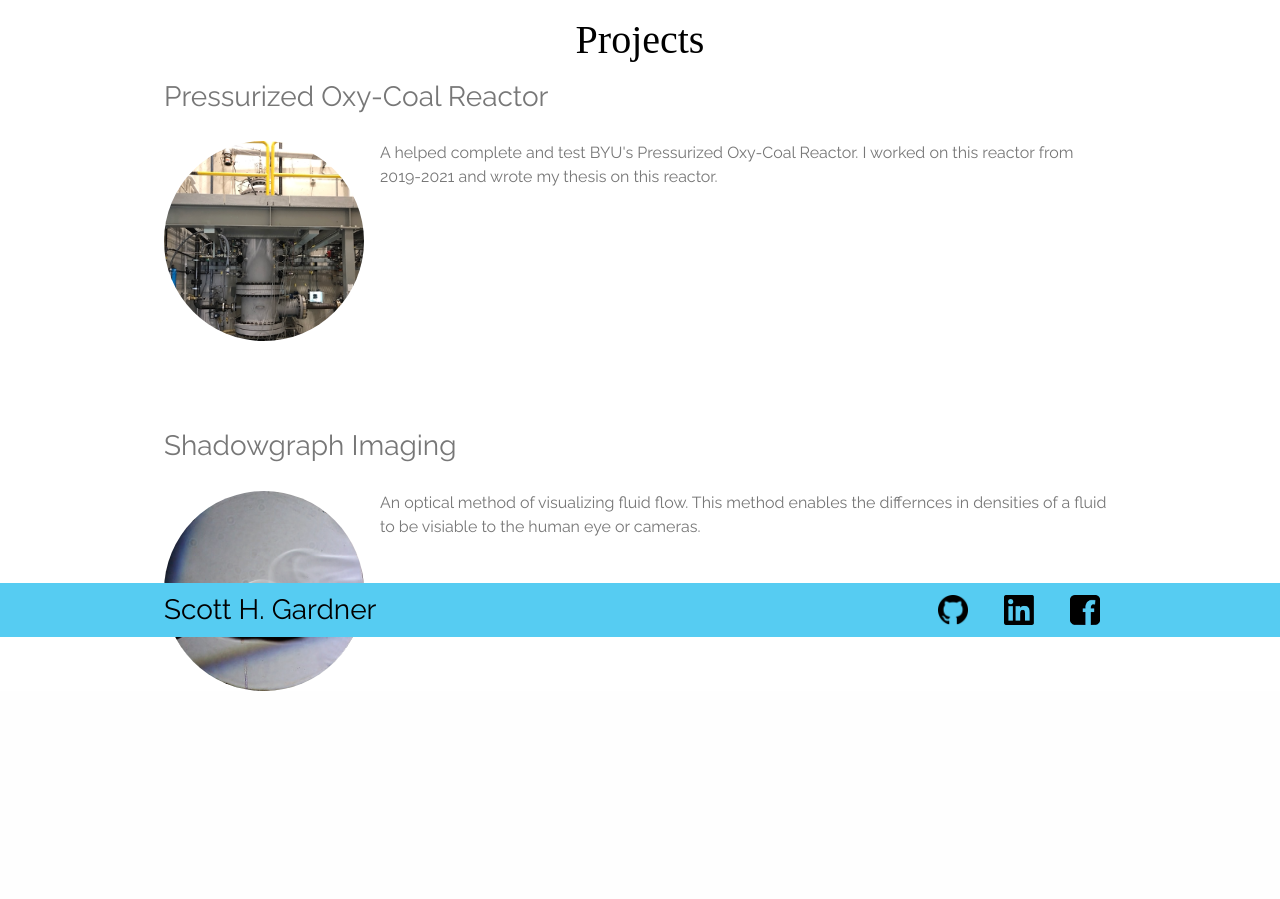
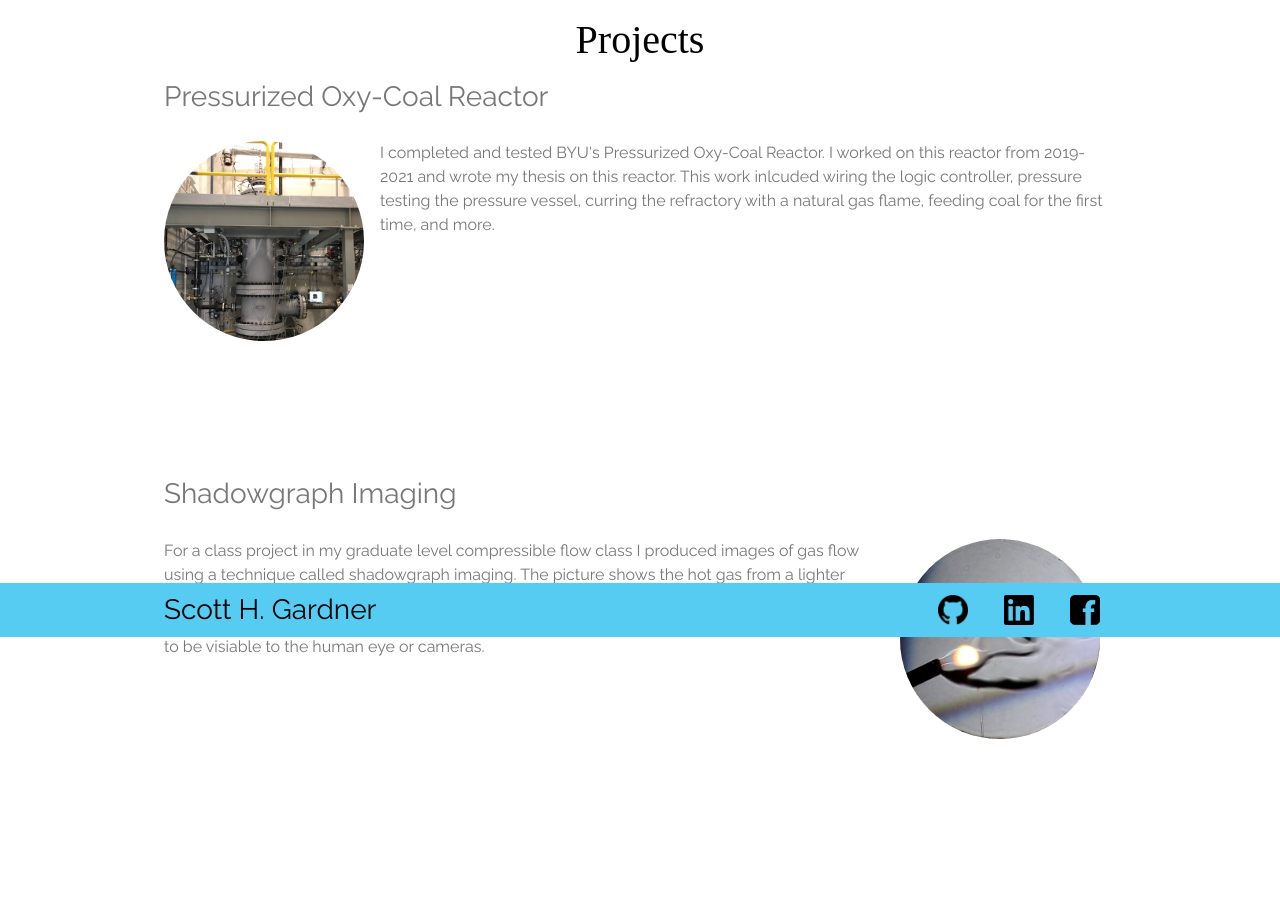
Before and after one commit to ozfon/website, a Flask app: page /projects in a window 1280 px wide. Shown: the part 163-1062 px from the top of the page. Before the commit the page ends 854 px from the top, so only its background shows below. Run offline with Flask 2, Linux system fonts and the light colour scheme.

Commit message:
reworded the html moved the images on project page to alternate sides

```diff
--- a/website/auth.py
+++ b/website/auth.py
@@ -1,3 +1,7 @@
-from flask import Blueprint
+from flask import Blueprint, render_template
 
 auth = Blueprint('auth', __name__)
+
+@auth.route('/login')
+def login():
+    return render_template("login.html")
--- a/website/static/css/styles.css
+++ b/website/static/css/styles.css
@@ -144,6 +144,10 @@ h3 {
     margin-right: 1em;
 }
 
+#right {
+    float: right;
+}
+
 .reaction-section {
     margin-bottom: 15em;
 }
--- a/website/templates/index.html
+++ b/website/templates/index.html
@@ -3,13 +3,13 @@
 {% block content %}
     <section class="content-section container">
         <h2 class="section-header">Home</h2>
-        <p class="text-about-me"> I am a Mechanical Engineer. I graduated from Brigham Young University (BYU) with my master's degree. The title of my thesis was "Completion and Initial Testing of a Pressurized Oxy-Coal Reactor". This work focused on developing a process that allowed coal to burned cleanly and efficiently.</p>
+        <p class="text-about-me"> My name is Scott Gardner and I graduated from Brigham Young University (BYU) with my master's degree. My graduate research was focused on coal combustion. The title of my thesis was "Completion and Initial Testing of a Pressurized Oxy-Coal Reactor". The goal of the research is to developing a process to burn coal cleanly and efficiently. This technology would allow the United States to take advantage of their large coal reserviosrs while producing minimal carbon dioxide.</p>
         <p>My interests include:</p>
         <ul>
             <li>Coding - Python, MATlab, C++</li>
             <li>Web Development - HTML, CSS, JS, Flask</li>
             <li>Experimental Testing</li>
-            <li>Computation Fluid Dynamics</li>
+            <li>Computation Fluid Dynamics (CFD)</li>
             <li>Numerical Methods</li>
             <li>Optimization</li>
         </ul>
--- a/website/templates/projects.html
+++ b/website/templates/projects.html
@@ -6,12 +6,12 @@
     <div class="reaction-section">
         <h3>Pressurized Oxy-Coal Reactor</h3>
         <img class="project-image" src="{{ url_for('static', filename='images/reactor.png')}}">
-        <p>A helped complete and test BYU's Pressurized Oxy-Coal Reactor. I worked on this reactor from 2019-2021 and wrote my thesis on this reactor.</p>
+        <p>I completed and tested BYU's Pressurized Oxy-Coal Reactor. I worked on this reactor from 2019-2021 and wrote my thesis on this reactor. This work inlcuded wiring the logic controller, pressure testing the pressure vessel, curring the refractory with a natural gas flame, feeding coal for the first time, and more.</p>
     </div>
-    <div>
+    <div class="reaction-section">
         <h3>Shadowgraph Imaging</h3>
-        <img class="project-image" src="{{ url_for('static', filename='images/shadowgraph_lighter.png')}}">
-        <p>An optical method of visualizing fluid flow. This method enables the differnces in densities of a fluid to be visiable to the human eye or cameras.</p>
+        <img class="project-image" id="right" src="{{ url_for('static', filename='images/shadowgraph_lighter.png')}}">
+        <p>For a class project in my graduate level compressible flow class I produced images of gas flow using a technique called shadowgraph imaging. The picture shows the hot gas from a lighter refracting the light differently then the cooler ambient air. I was also able to visualize shockwaves from the nozzle of a compressed air gun. This method enables the differnces in densities of a fluid to be visiable to the human eye or cameras.</p>
     </div>
 </section>
 {% endblock %}
```
Also changed, not shown: website/static/css/login_styles.css (added, +16 -0 lines), website/templates/login.html (added, +23 -0 lines), website/templates/sign_up.html (added).
